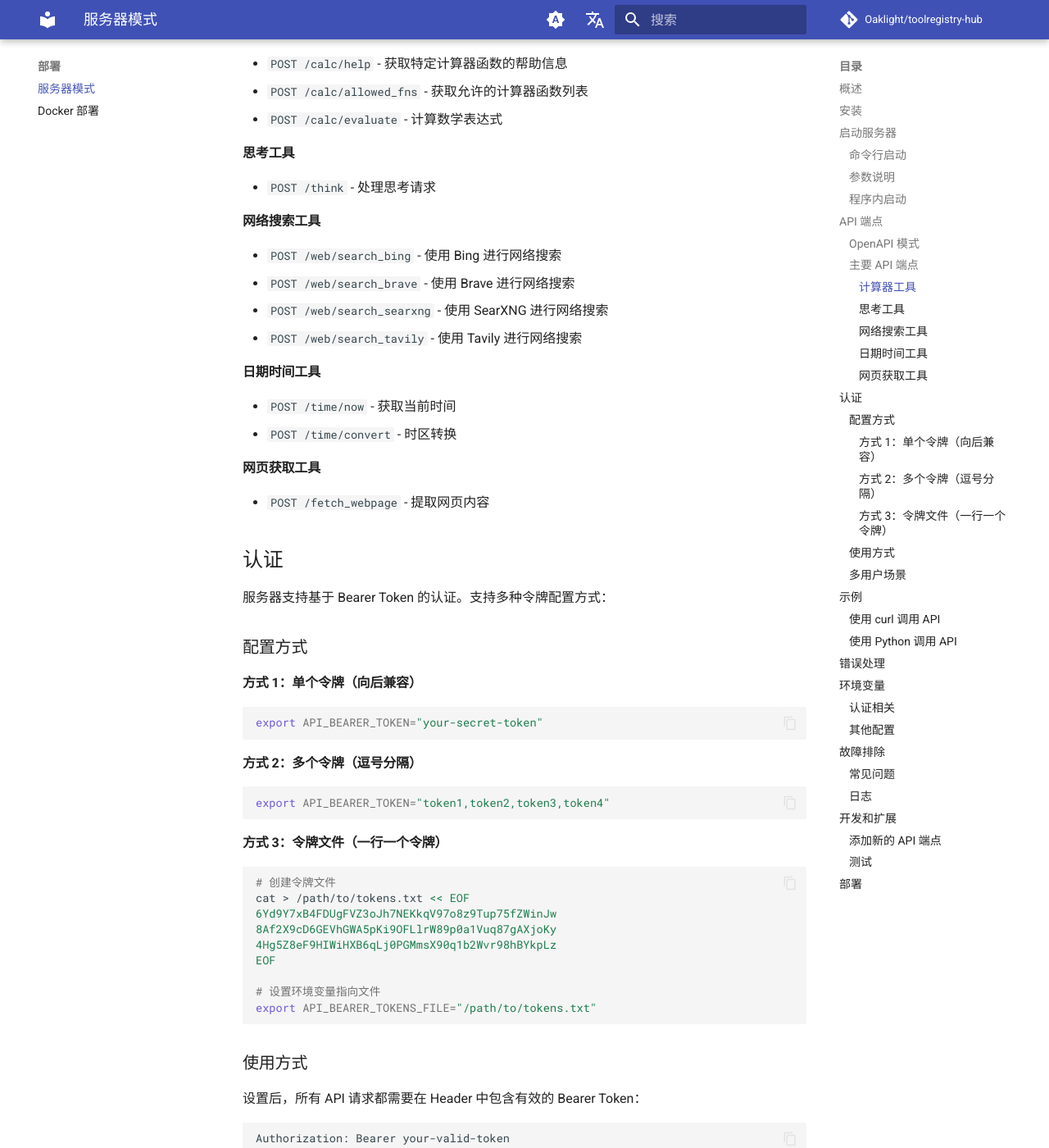
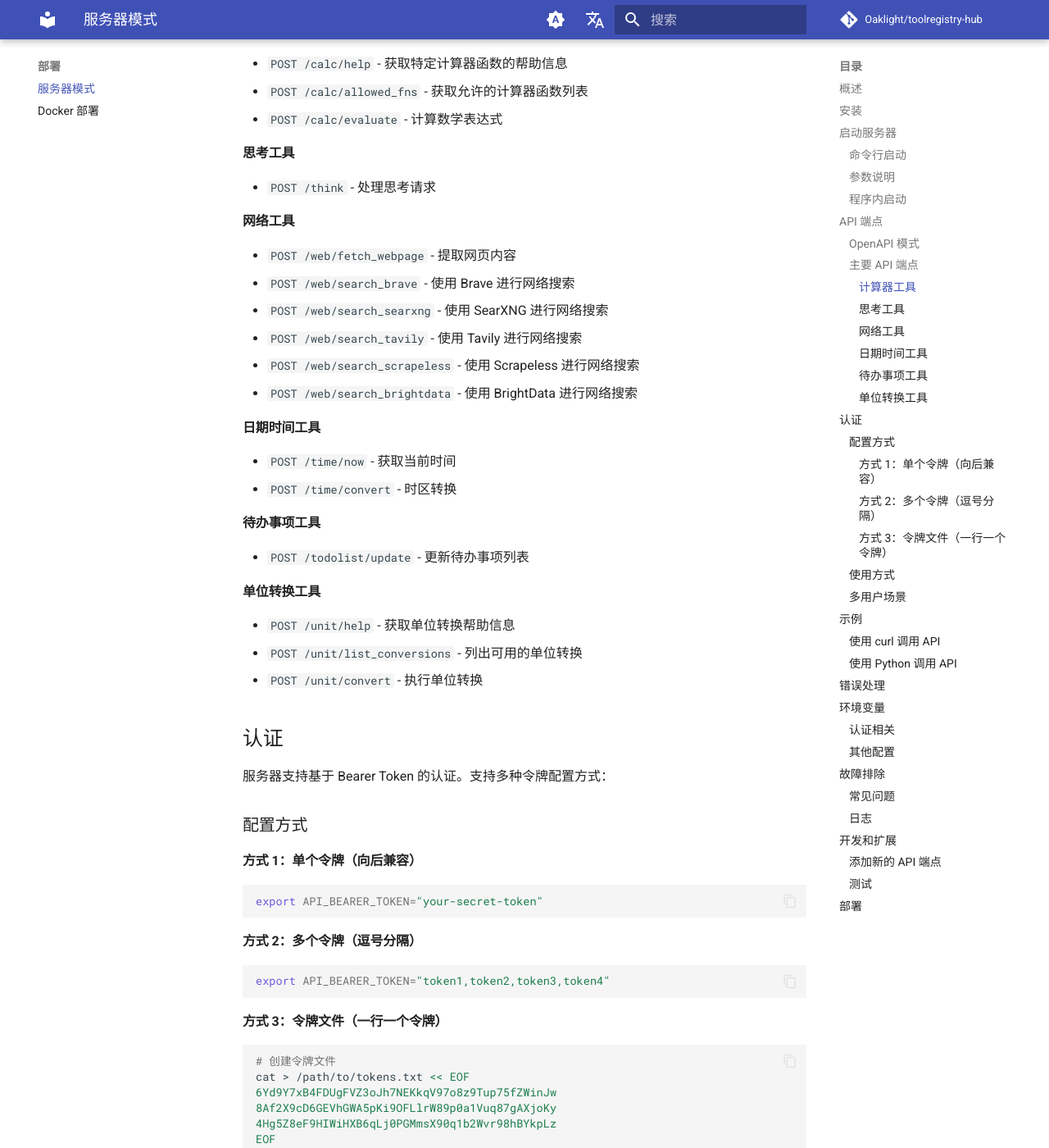
Before and after one commit to Oaklight/toolregistry-hub, an MkDocs documentation site: the page built from docs/server.md, in a window 1280 px wide and 1400 px high, scrolled down 2158 px. Shown: the whole window at 82% size. Built offline with MkDocs 1.6.1 and Material for MkDocs 9.7.7, drawn with Linux system fonts in a browser that asks for light colours; comment, search, counter and statistics services are not loaded; some of the changed text lies outside the part shown.

Commit message:
📝 docs(server): update API documentation and reorganize tool structure
- reorganize tools section into logical categories (Calculation & Conversion, Date & Time, etc.)
- update web tools section to include new search providers (Scrapeless, BrightData)
- rename web fetch tool location to websearch directory
- update curl and python examples to use Brave search instead of Bing
- add new API endpoints documentation for todo list and unit converter tools
- improve navigation structure in mkdocs.yml for better user experience

````diff
--- a/docs/server.md
+++ b/docs/server.md
@@ -93,21 +93,29 @@ mcp_app.run()
 
 - `POST /think` - 处理思考请求
 
-#### 网络搜索工具
+#### 网络工具
 
-- `POST /web/search_bing` - 使用 Bing 进行网络搜索
+- `POST /web/fetch_webpage` - 提取网页内容
 - `POST /web/search_brave` - 使用 Brave 进行网络搜索
 - `POST /web/search_searxng` - 使用 SearXNG 进行网络搜索
 - `POST /web/search_tavily` - 使用 Tavily 进行网络搜索
+- `POST /web/search_scrapeless` - 使用 Scrapeless 进行网络搜索
+- `POST /web/search_brightdata` - 使用 BrightData 进行网络搜索
 
 #### 日期时间工具
 
 - `POST /time/now` - 获取当前时间
 - `POST /time/convert` - 时区转换
 
-#### 网页获取工具
+#### 待办事项工具
 
-- `POST /fetch_webpage` - 提取网页内容
+- `POST /todolist/update` - 更新待办事项列表
+
+#### 单位转换工具
+
+- `POST /unit/help` - 获取单位转换帮助信息
+- `POST /unit/list_conversions` - 列出可用的单位转换
+- `POST /unit/convert` - 执行单位转换
 
 ## 认证
 
@@ -177,8 +185,8 @@ curl -X POST "http://localhost:8000/time/now" \
   -H "Content-Type: application/json" \
   -d '{}'
 
-# 使用 Bing 搜索
-curl -X POST "http://localhost:8000/web/search_bing" \
+# 使用 Brave 搜索
+curl -X POST "http://localhost:8000/web/search_brave" \
   -H "Content-Type: application/json" \
   -d '{"query": "python programming", "max_results": 5}'
 ```
--- a/mkdocs.yml
+++ b/mkdocs.yml
@@ -64,21 +64,26 @@ extra:
 nav:
   - 首页: index.md
   - 工具:
-      - 计算器工具: tools/calculator.md
-      - 日期时间工具: tools/datetime.md
-      - 文件操作: tools/file_ops.md
-      - 文件系统: tools/filesystem.md
-      - 思考工具: tools/think_tool.md
-      - 待办事项工具: tools/todo_list.md
-      - 单位转换: tools/unit_converter.md
-      - 网页获取工具: tools/web_fetch_tool.md
-      - 网络搜索工具:
-          - 概述: tools/websearch/index.md
-          - Brave 搜索: tools/websearch/brave.md
-          - BrightData 搜索: tools/websearch/brightdata.md
-          - Scrapeless 搜索: tools/websearch/scrapeless.md
-          - Tavily 搜索: tools/websearch/tavily.md
-          - SearXNG 搜索: tools/websearch/searxng.md
+      - 计算与转换:
+          - 计算器工具: tools/calculator.md
+          - 单位转换: tools/unit_converter.md
+      - 日期与时间:
+          - 日期时间工具: tools/datetime.md
+      - 文件管理:
+          - 文件操作: tools/file_ops.md
+          - 文件系统: tools/filesystem.md
+      - 网络工具:
+          - 网页获取工具: tools/websearch/web_fetch_tool.md
+          - 网络搜索工具:
+              - 概述: tools/websearch/index.md
+              - Brave 搜索: tools/websearch/brave.md
+              - BrightData 搜索: tools/websearch/brightdata.md
+              - Scrapeless 搜索: tools/websearch/scrapeless.md
+              - Tavily 搜索: tools/websearch/tavily.md
+              - SearXNG 搜索: tools/websearch/searxng.md
+      - 其他工具:
+          - 思考工具: tools/think_tool.md
+          - 待办事项工具: tools/todo_list.md
   - 部署:
       - 服务器模式: server.md
       - Docker 部署: docker.md
@@ -86,8 +91,9 @@ nav:
       - 辅助函数: dev/helper_functions.md
       - 网络搜索基类: tools/websearch/base_search.md
       - 搜索结果类型: tools/websearch/search_result.md
-      - 旧版网络搜索: tools/websearch/legacy.md
-      - Bing 搜索 (已弃用): tools/websearch/bing.md
+      - 已弃用:
+          - 旧版网络搜索: tools/websearch/legacy.md
+          - Bing 搜索 (已弃用): tools/websearch/bing.md
   - 更新日志: changelog.md
   - ToolRegistry: https://toolregistry.readthedocs.io/
 
````
Also changed, not shown: docs/tools/websearch/web_fetch_tool.md (renamed from docs/tools/web_fetch_tool.md).
